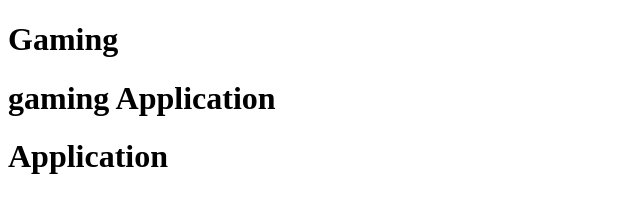
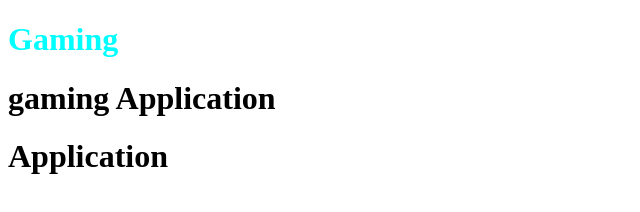
Before and after one commit to GayathriKannaiyan/Gaming, a plain HTML site: page Index.html in a window 1280 px wide. Shown: the whole page, without its empty margins (0-640 px from the left). Drawn offline with Linux system fonts and the light colour scheme.

Commit message:
added color

```diff
--- a/Index.html
+++ b/Index.html
@@ -6,7 +6,7 @@
     <title>Document</title>
 </head>
 <body>
-    <h1>Gaming</h1>
+    <h1 style="color: aqua;">Gaming</h1>
     <h1>gaming Application</h1>
     <h1>Application</h1>
 </body>
```
